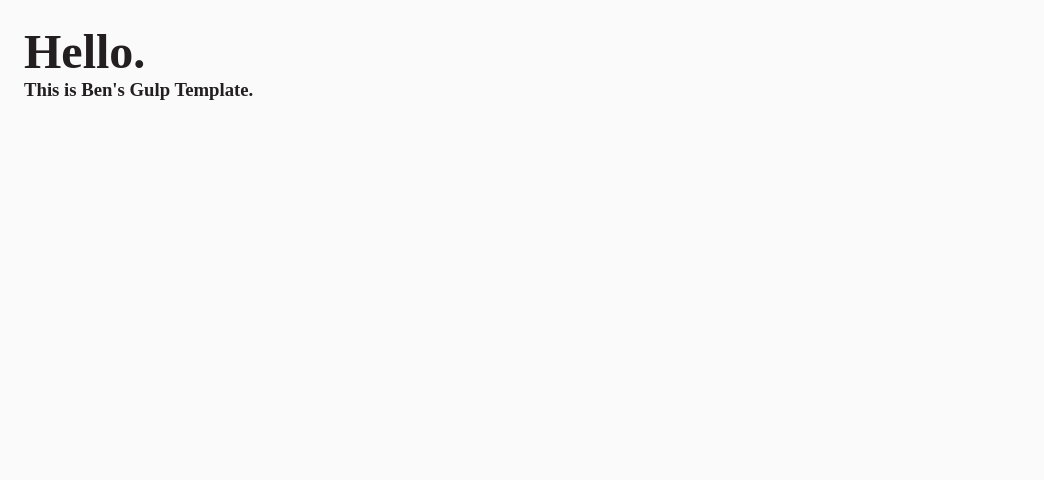
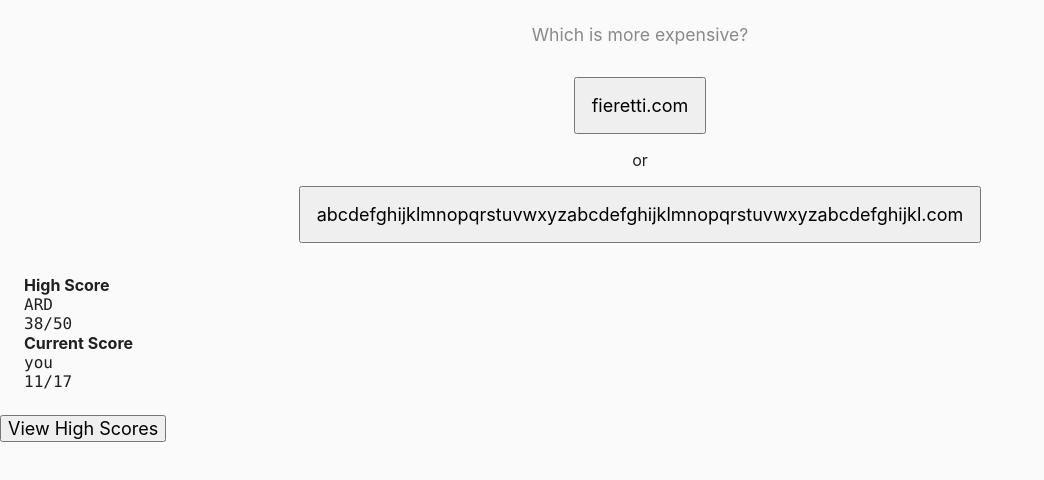
Before and after one commit to bschenerman/domain-pricing-game, a website: page src/index.html in a window 1280 px wide. Shown: the whole page, without its empty margins (0-1044 px from the left). Drawn offline with nearby package versions, Linux system fonts and the light colour scheme; files that its build step writes are made by us from their sources; a web font is replaced by a local one.

Commit message:
✨ Add init UI elements

```diff
--- a/src/index.html
+++ b/src/index.html
@@ -4,14 +4,49 @@
 	<meta charset="UTF-8">
 	<meta name="viewport" content="width=device-width, initial-scale=1.0">
 	<meta http-equiv="X-UA-Compatible" content="IE=7">
-	<title>Gulpfile Template</title>
+	<title>Domain Pricing Game</title>
 	<link rel="stylesheet" type="text/css" href="./css/main.min.css">
 </head>
 <body>
 	<main>
-		<h1>Hello.</h1>
-		<h3>This is Ben's Gulp Template.</h3>
+		<h2 class="prompt">Which is more expensive?</h2>
+
+		<!-- states: flick, start, or end -->
+		<div class="game-controller start">
+			<button class="domain top" id="domain-top" name="domain-top"><label for="domain-top">fieretti.com</label></button>
+			<span class="btn-div">or</span>
+			<button class="domain bottom" id="domain-bottom" name="domain-bottom"><label for="domain-bottom">abcdefghijklmnopqrstuvwxyzabcdefghijklmnopqrstuvwxyzabcdefghijkl.com</label></button>
+		</div>
+
+		<!-- states: initial, new-high-score -->
+		<div class="high-score high-score-inline initial">
+
+			<div class="global">
+				<h4>High Score</h4>
+				<div class="display">
+					<span class="username">ARD</span>
+					<div class="score">
+						<span class="correct">38</span>/<span class="total-questions">50</span>
+					</div>
+				</div>
+			</div>
+
+			<div class="local">
+				<h4>Current Score</h4>
+				<div class="display">
+					<span class="username">you</span>
+					<div class="score">
+						<span class="correct">11</span>/<span class="total-questions">17</span>
+					</div>
+				</div>
+			</div>
+
+		</div>
 	</main>
+
+	<footer>
+		<button class="full-width">View High Scores</button>
+	</footer>
 
 	<script type="text/javascript" src="./js/main.min.js"></script>
 </body>
--- a/src/style/_fonts.scss
+++ b/src/style/_fonts.scss
@@ -1,7 +1,10 @@
-@font-face {
-	font-family: "Khula";
-	font-weight: 300;
-	src:
-	url("../assets/fonts/Khula-Light/Khula-Light.woff") format("woff"),
-	url("../assets/fonts/Khula-Light/Khula-Light.eot") format("eot");
-}
+$sans-serif: -apple-system, BlinkMacSystemFont, 'Helvetica Neue', Helvetica, Roboto, Ubuntu, Arial, Oxygen, 'Segoe UI', 'Open Sans', sans-serif;
+$mono: Menlo, Monaco, 'Deja Vu Sans', 'Courier New', Courier, monospace;
+
+// @font-face {
+// 	font-family: "Khula";
+// 	font-weight: 300;
+// 	src:
+// 	url("../assets/fonts/Khula-Light/Khula-Light.woff") format("woff"),
+// 	url("../assets/fonts/Khula-Light/Khula-Light.eot") format("eot");
+// }
--- a/src/style/_reset.scss
+++ b/src/style/_reset.scss
@@ -7,7 +7,11 @@
 	-webkit-margin-end: 0;
 }
 
-button {
-	border: none;
-	background: none;
+html {
+	background-color: #fff;
 }
+
+// button {
+// 	border: none;
+// 	background: none;
+// }
--- a/src/style/style.scss
+++ b/src/style/style.scss
@@ -22,30 +22,65 @@
 
 //---- styles ----
 * {
-	font-family: serif;
-	// font-size: 1rem;
+	font-family: inherit;
 }
 
 html {
 	background-color: $white;
 	color: $black;
-}
-
-h1, h2 {
-	font-family: "Khula";
+	font-family: $sans-serif;
 }
 
 h1 {
 	font-size: 3rem;
 }
 
+h2 {
+	font-size: 1.1rem;
+	color: $mid-grey;
+	font-weight: 400;
+}
+
+.high-score .display {
+	font-family: $mono;
+}
+
+button {
+	font-size: 1.125rem;
+	word-break: break-word;
+}
+
 //---- layout ----
 
 html {
-	height: auto;
+	height: 100vw;
 	width: 100vw;
 }
 
 main {
 	padding: 1.5rem;
+
+	h2 {
+		display: block;
+		text-align: center;
+	}
+
+	.game-controller {
+		margin: 1rem auto;
+		padding: 1rem 0.5rem;
+		text-align: center;
+
+		span {
+			display: block;
+			margin: 1rem 0;
+			text-align: center;
+		}
+
+		button {
+			display: block;
+			margin: 0 auto;
+			padding: 1rem;
+			text-align: center;
+		}
+	}
 }
```
